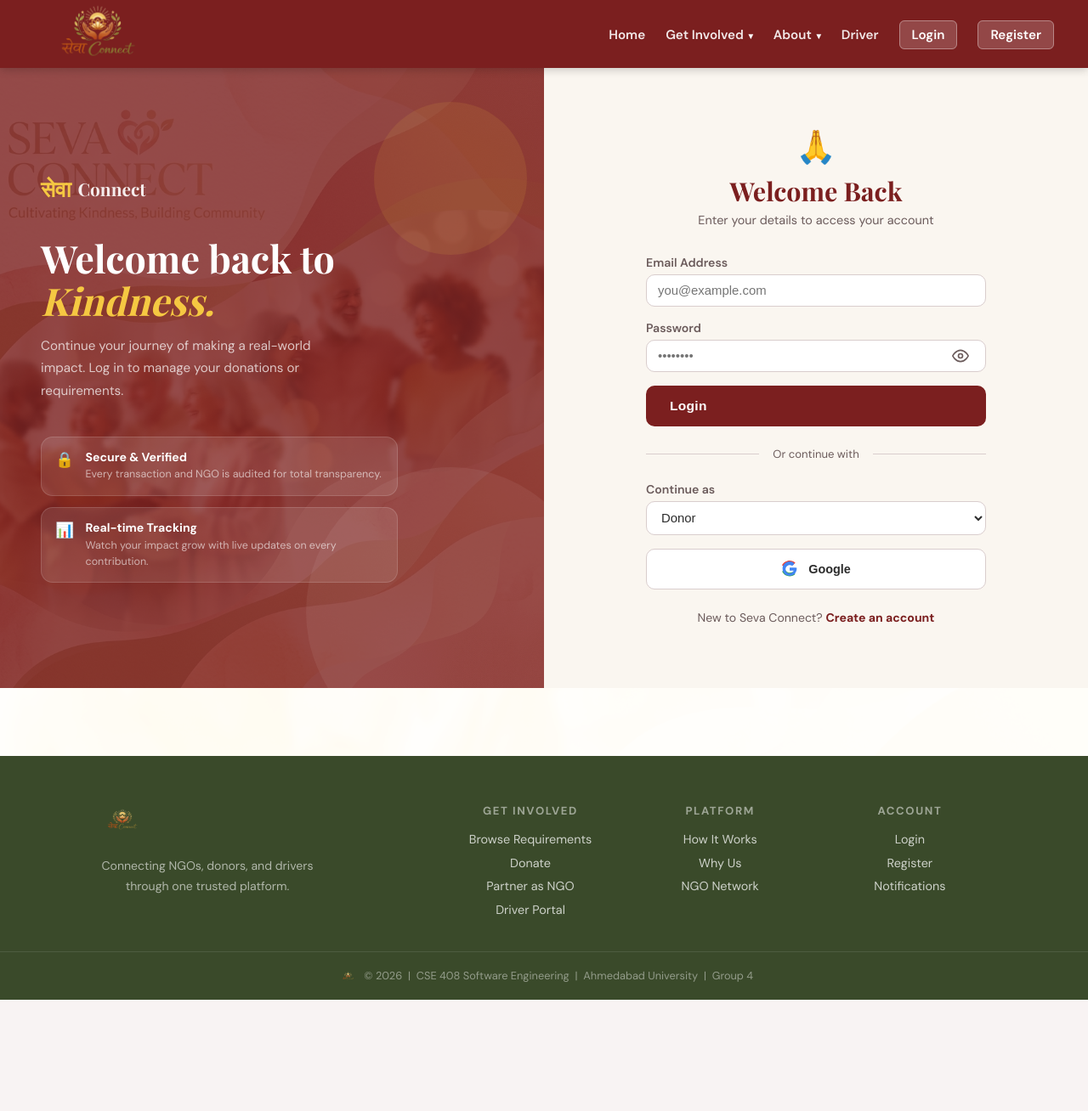
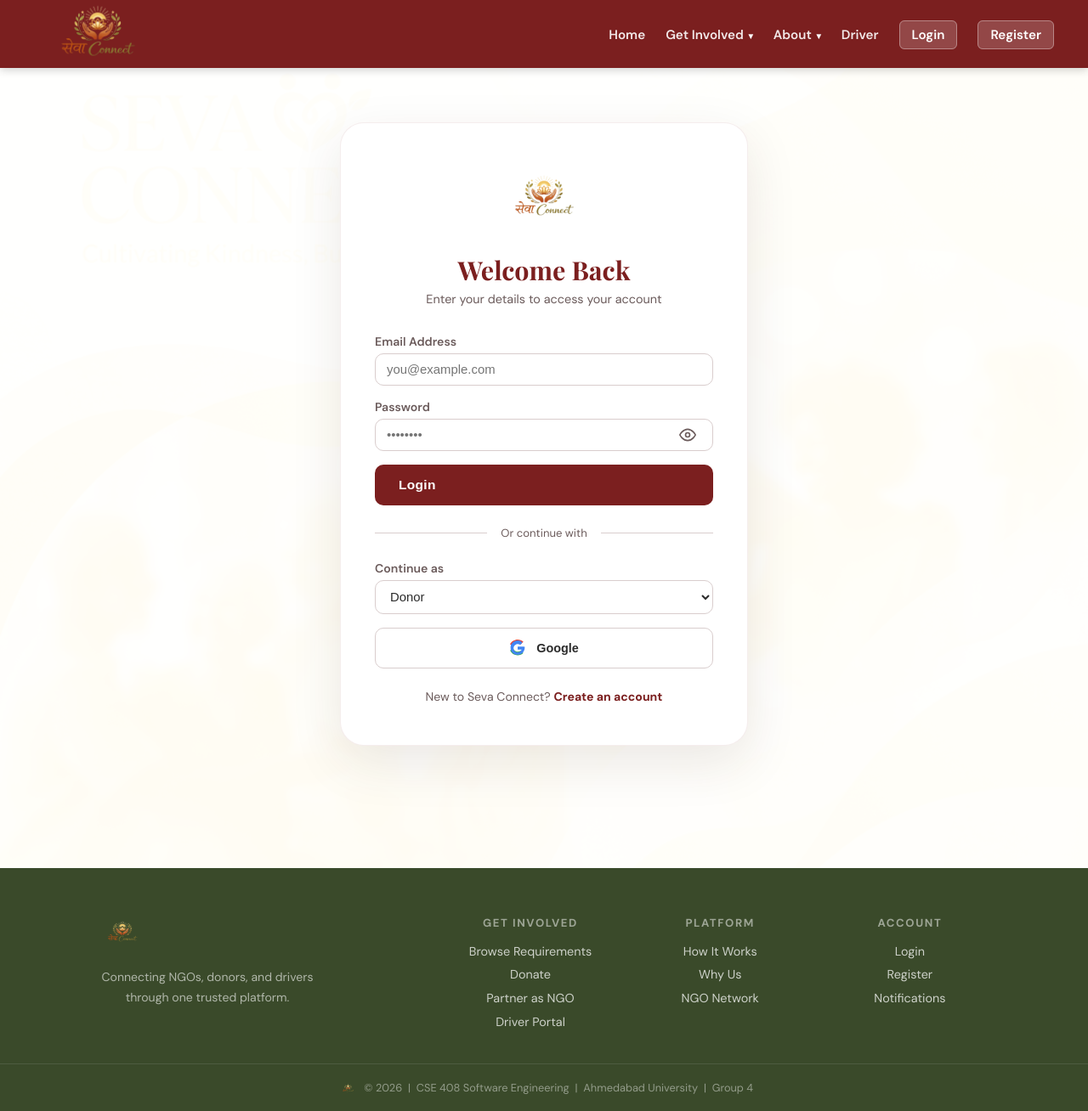
Before and after one commit to DevKansara97/SoftwareEngineering_Project, a Flask app: page /login in a window 1280 px wide. Shown: the whole page at 85% size. Before the commit the page ends 1177 px from the top, so only its background shows below. Run offline with Flask 3, Linux system fonts and the light colour scheme; parts of the project's set-up code (start-up, migrations or seed data) failed here and were passed over.

Commit message:
Updated UI

```diff
--- a/frontend/static/style.css
+++ b/frontend/static/style.css
@@ -2392,9 +2392,11 @@ h3,
 
 /* ── Shell: full-viewport two-column split ────────────────────────────────── */
 .auth-shell {
-  display: grid;
-  grid-template-columns: 1fr 1fr;
-  min-height: calc(100vh - 70px);
+  display: flex;
+  justify-content: center;
+  align-items: center;
+  min-height: calc(100vh - 120px);
+  padding: 4rem 1.5rem;
 }
 
 /* ── Left brand panel ─────────────────────────────────────────────────────── */
@@ -2526,13 +2528,22 @@ h3,
 }
 
 /* ── Right form panel ─────────────────────────────────────────────────────── */
+.auth-form-card {
+  background: var(--white);
+  border-radius: 28px;
+  padding: 3rem 2.5rem;
+  width: 100%;
+  max-width: 480px;
+  box-shadow: 0 20px 60px rgba(60, 38, 18, 0.1);
+  border: 1px solid rgba(123, 31, 31, 0.08);
+}
+
 .auth-form-panel {
   background: var(--bg);
   display: flex;
   align-items: center;
   justify-content: center;
   padding: 3rem 2rem;
-  overflow-y: auto;
 }
 
 .auth-form-inner {
@@ -2549,10 +2560,12 @@ h3,
   margin-bottom: 2rem;
 }
 
-.auth-form-emoji {
-  font-size: 2.4rem;
-  line-height: 1;
-  margin-bottom: 0.75rem;
+.auth-form-emoji, .auth-page-logo {
+  display: block;
+  height: 80px;
+  width: auto;
+  margin: 0 auto 1.5rem;
+  object-fit: contain;
 }
 
 .auth-form-title {
--- a/frontend/templates/base.html
+++ b/frontend/templates/base.html
@@ -30,7 +30,7 @@
       <a href="#" class="nav-dropdown-toggle">Get Involved <span class="nav-caret">▾</span></a>
       <ul class="nav-dropdown-menu">
         <li><a href="/donor/search">Browse Requirements</a></li>
-        <li><a href="/register?role=DONOR">Register as Donor</a></li>
+        <li><a href="/register?role=DONOR">Donate</a></li>
         <li><a href="/register?role=NGO">Partner as NGO</a></li>
       </ul>
     </li>
@@ -39,7 +39,7 @@
       <a href="#" class="nav-dropdown-toggle">About <span class="nav-caret">▾</span></a>
       <ul class="nav-dropdown-menu">
         <li><a href="/#how-it-works">How It Works</a></li>
-        <li><a href="/#why-us">Why <img src="/static/Logo.png" alt="Seva Connect" class="inline-logo"></a></li>
+        <li><a href="/#why-us">Why Seva Connect?</a></li>
         <li><a href="/#ngo-network">NGO Network</a></li>
       </ul>
     </li>
--- a/frontend/templates/index.html
+++ b/frontend/templates/index.html
@@ -174,7 +174,7 @@
 <section class="why-section" id="why-us">
   <div class="container">
     <div class="section-heading text-center" data-reveal>
-      <span class="eyebrow eyebrow-center">Why Donate Through <img src="/static/Logo.png" alt="Seva Connect" class="inline-logo"></span>
+      <span class="eyebrow eyebrow-center">Why Donate Through Seva Connect</span>
       <h2 class="section-title">Built around accountability</h2>
       <p class="section-sub">Every feature exists to ensure your donation reaches the right place, in the right condition, on time.</p>
     </div>
--- a/frontend/templates/login.html
+++ b/frontend/templates/login.html
@@ -3,48 +3,11 @@
 
 {% block content %}
 <div class="auth-shell">
-  <!-- ── Left: Brand Panel ────────────────────────────────────────────────── -->
-  <aside class="auth-brand-panel">
-    <div class="auth-brand-orb auth-orb-1"></div>
-    <div class="auth-brand-orb auth-orb-2"></div>
-
-    <div class="auth-brand-inner" data-reveal>
-      <div class="auth-brand-logo">
-        <span class="auth-logo-hindi">सेवा</span>
-        <span class="auth-logo-english">Connect</span>
-      </div>
-
-      <h1 class="auth-brand-headline">
-        Welcome back to <br><em>Kindness.</em>
-      </h1>
-      <p class="auth-brand-sub">
-        Continue your journey of making a real-world impact. Log in to manage your donations or requirements.
-      </p>
-
-      <div class="auth-trust-cards">
-        <div class="auth-trust-card">
-          <span class="auth-trust-icon">🔒</span>
-          <div>
-            <strong>Secure & Verified</strong>
-            <p>Every transaction and NGO is audited for total transparency.</p>
-          </div>
-        </div>
-        <div class="auth-trust-card">
-          <span class="auth-trust-icon">📊</span>
-          <div>
-            <strong>Real-time Tracking</strong>
-            <p>Watch your impact grow with live updates on every contribution.</p>
-          </div>
-        </div>
-      </div>
-    </div>
-  </aside>
-
-  <!-- ── Right: Form Panel ─────────────────────────────────────────────────── -->
-  <main class="auth-form-panel">
-    <div class="auth-form-inner" data-reveal>
+  <!-- Focused Form Card -->
+  <main class="auth-form-card" data-reveal>
+    <div class="auth-form-inner">
       <div class="auth-form-header">
-        <div class="auth-form-emoji">🙏</div>
+        <img src="/static/Logo.png" alt="Seva Connect Logo" class="auth-page-logo">
         <h2 class="auth-form-title">Welcome Back</h2>
         <p class="auth-form-sub">Enter your details to access your account</p>
       </div>
```
Also changed, not shown: frontend/templates/register.html (+4 -4 lines).
